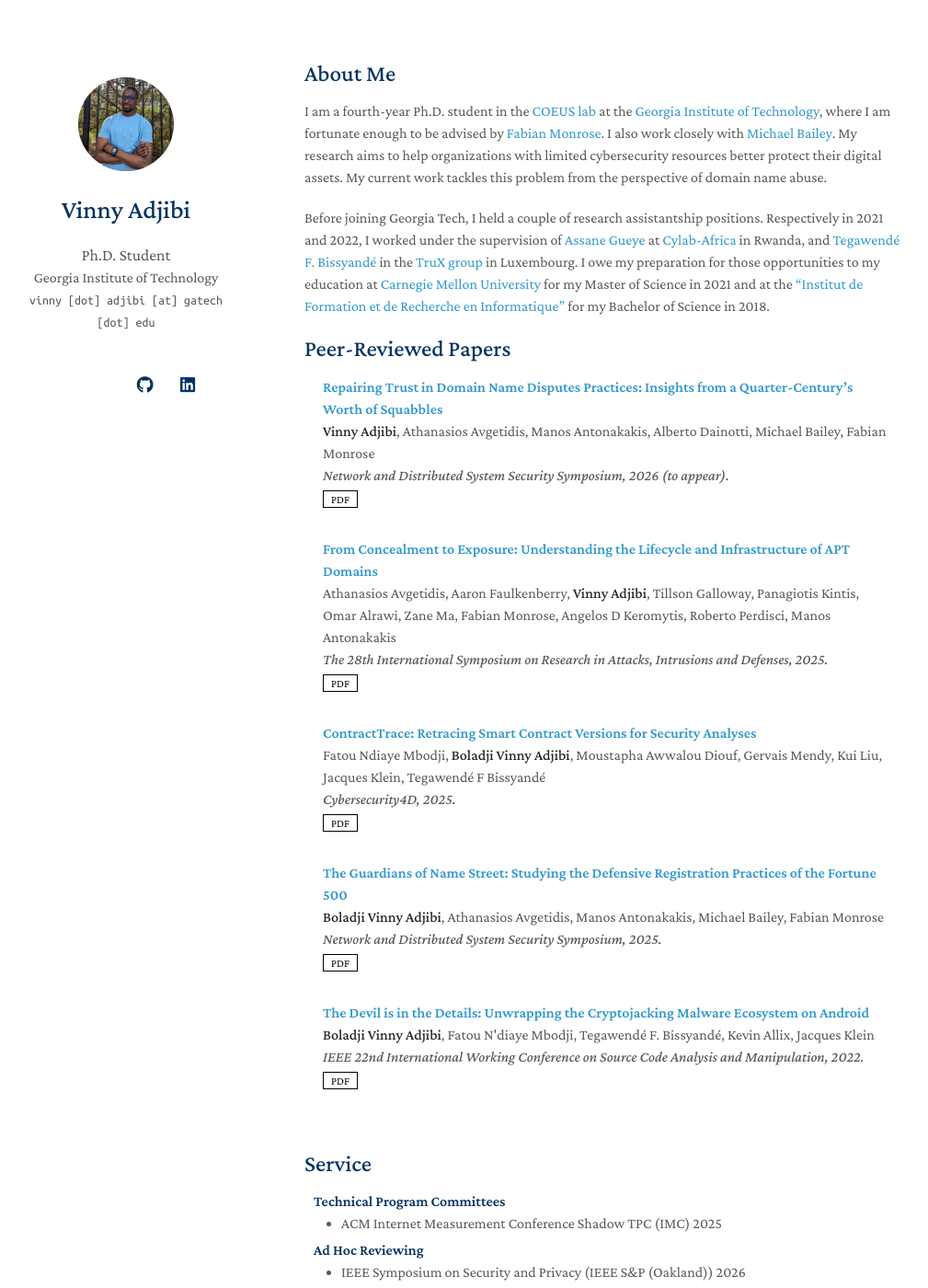
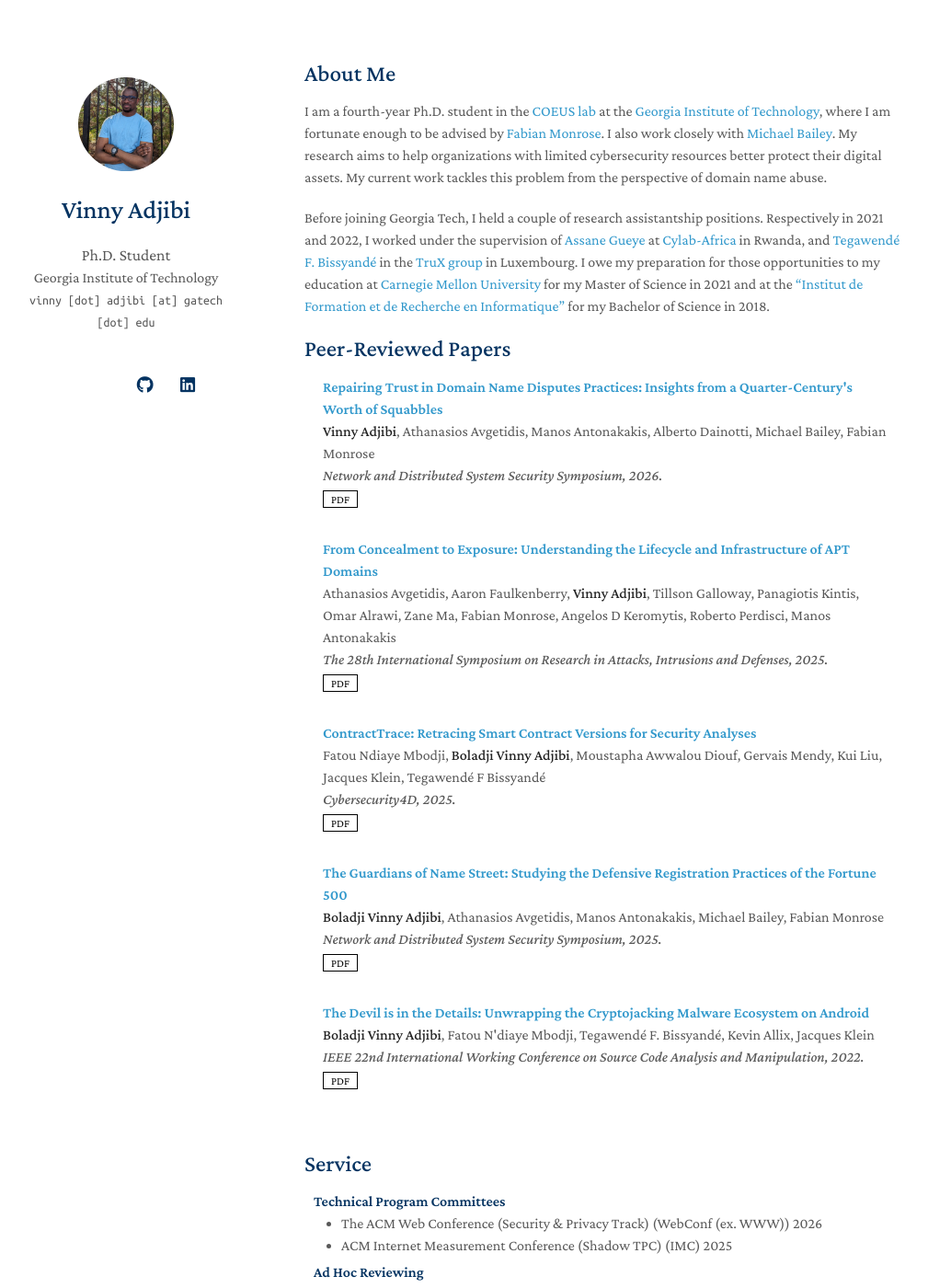
Before and after one commit to boladjivinny/boladjivinny.github.io, a Jekyll site: the page built from index.md, in a window 1280 px wide and 1400 px high. Shown: the whole window at 92% size, without its empty margins (139-1148 px from the left). Built offline with Jekyll 4.4.1, drawn with Linux system fonts in a browser that asks for light colours; nearby versions of some CDN libraries; a style sheet for code colours, icons or effects is not loaded; our own code applies the rules of GitHub Pages for plain Markdown files.

Commit message:
updates as of Mar 3, 2026

```diff
--- a/_data/services.yml
+++ b/_data/services.yml
@@ -12,7 +12,11 @@ aec:
     link: https://www.acsac.org/
     years: 2023
 tpc:
-  - conference: "ACM Internet Measurement Conference Shadow TPC"
+  - conference: "The ACM Web Conference (Security & Privacy Track)"
+    conference_short: WebConf (ex. WWW)
+    link: https://www2026.thewebconf.org/index.html
+    years: 2026
+  - conference: "ACM Internet Measurement Conference (Shadow TPC)"
     conference_short: IMC
     link: https://conferences.sigcomm.org/imc/2025/shadow-tpc/
     years: 2025
```
Also changed, not shown: _data/publications.yml (+7 -7 lines), 5 other files.
